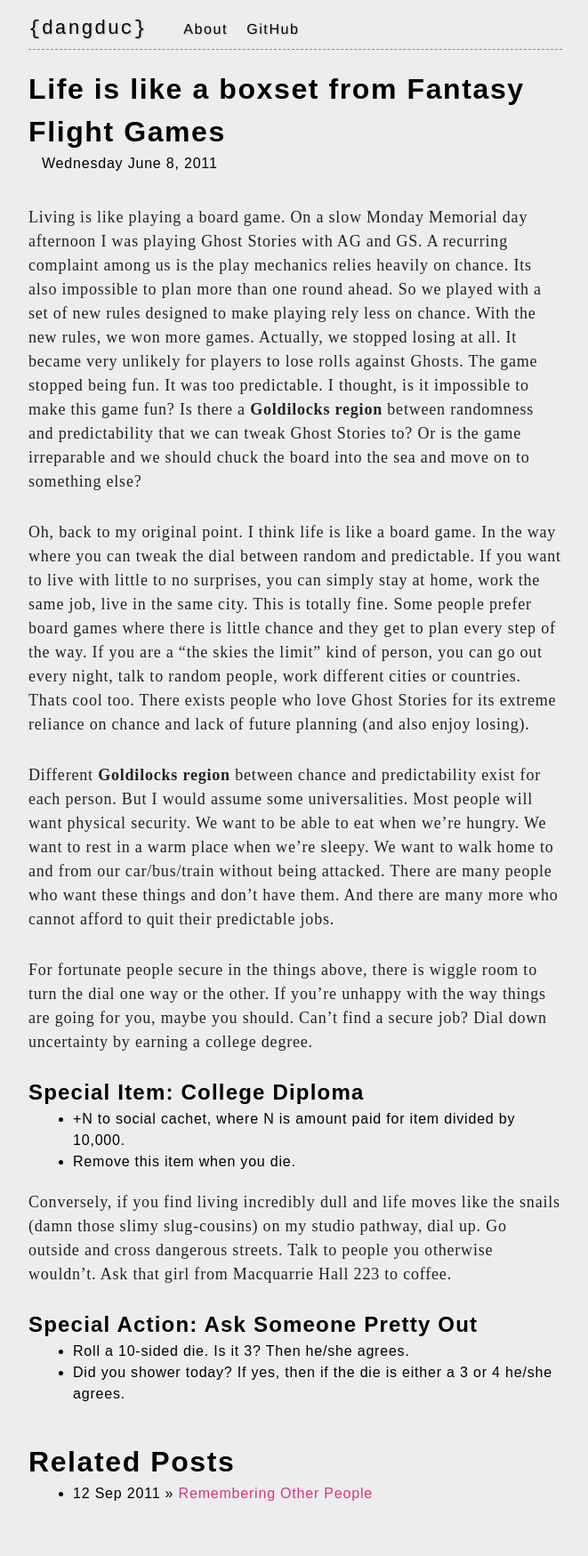
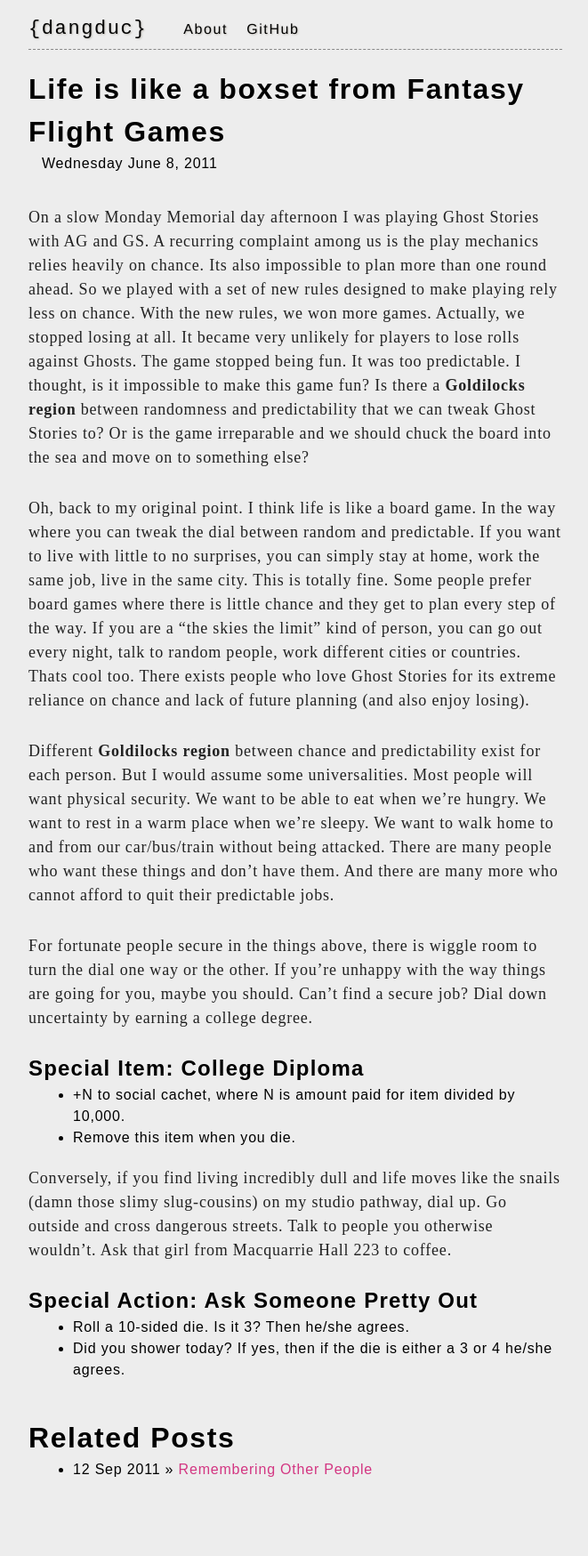
Before and after one commit to dangduc/dangduc.github.com, a Jekyll site: the page built from _posts/2011-06-08-life-is-like-a-boxset-from-fantasy-flight-games.md, in a window 1280 px wide. Shown: the whole page at 89% size, without its empty margins (308-969 px from the left). Built offline with Jekyll 4.4.1, drawn with Linux system fonts in a browser that asks for light colours; Markdown is read by kramdown in place of the engine named in the settings; after the commit the page ends 1722 px from its top, so only the background shows below that.

Commit message:
rm'ed awkward opening line.

```diff
--- a/_posts/2011-06-08-life-is-like-a-boxset-from-fantasy-flight-games.md
+++ b/_posts/2011-06-08-life-is-like-a-boxset-from-fantasy-flight-games.md
@@ -3,7 +3,7 @@ layout: post
 title: Life is like a boxset from Fantasy Flight Games
 ---
 
-Living is like playing a board game. On a slow Monday Memorial day afternoon I was playing Ghost Stories with AG and GS. A recurring complaint among us is the play mechanics relies heavily on chance. Its also impossible to plan more than one round ahead. So we played with a set of new rules designed to make playing rely less on chance. With the new rules, we won more games. Actually, we stopped losing at all. It became very unlikely for players to lose rolls against Ghosts. The game stopped being fun. It was too predictable. I thought, is it impossible to make this game fun? Is there a **Goldilocks region** between randomness and predictability that we can tweak Ghost Stories to? Or is the game irreparable and we should chuck the board into the sea and move on to something else?
+On a slow Monday Memorial day afternoon I was playing Ghost Stories with AG and GS. A recurring complaint among us is the play mechanics relies heavily on chance. Its also impossible to plan more than one round ahead. So we played with a set of new rules designed to make playing rely less on chance. With the new rules, we won more games. Actually, we stopped losing at all. It became very unlikely for players to lose rolls against Ghosts. The game stopped being fun. It was too predictable. I thought, is it impossible to make this game fun? Is there a **Goldilocks region** between randomness and predictability that we can tweak Ghost Stories to? Or is the game irreparable and we should chuck the board into the sea and move on to something else?
 
 Oh, back to my original point. I think life is like a board game. In the way where you can tweak the dial between random and predictable. If you want to live with little to no surprises, you can simply stay at home, work the same job, live in the same city. This is totally fine. Some people prefer board games where there is little chance and they get to plan every step of the way. If you are a “the skies the limit” kind of person, you can go out every night, talk to random people, work different cities or countries. Thats cool too. There exists people who love Ghost Stories for its extreme reliance on chance and lack of future planning (and also enjoy losing).
 
```
